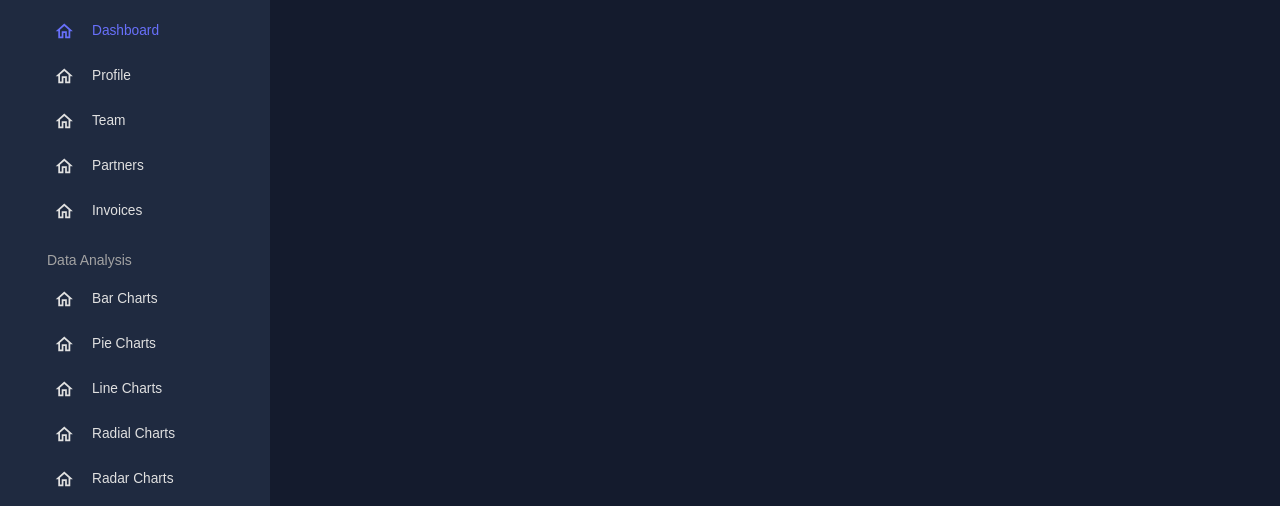
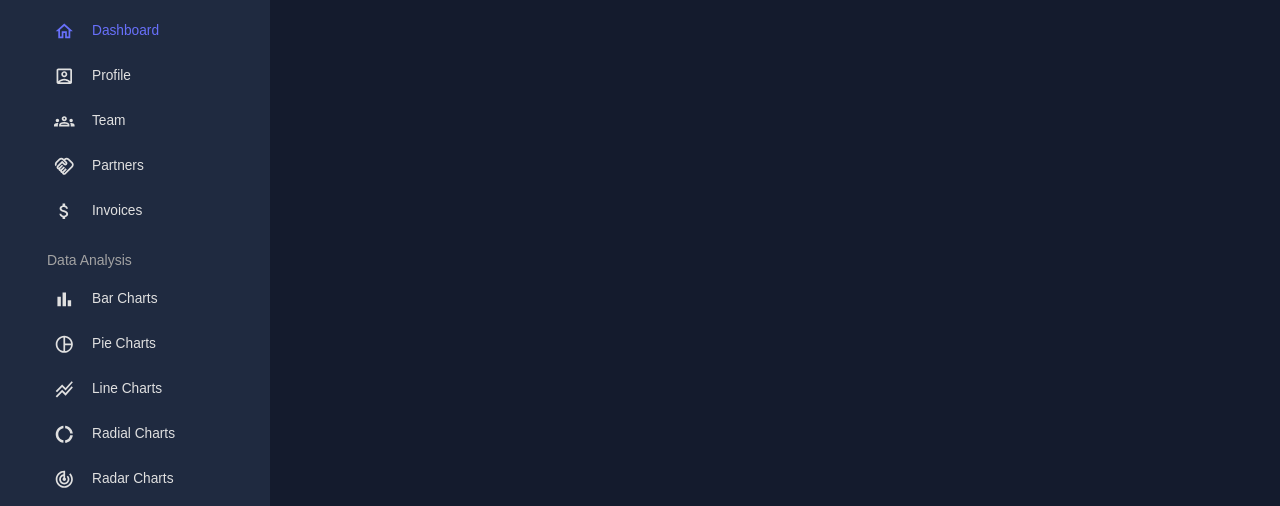
Before and after one commit to vnsoff/react-admin-dashboard, a React (Create React App) app: page /Team in a window 1280 px wide. Shown: the part 291-797 px from the top of the page. Built offline with nearby package versions, Linux system fonts and the light colour scheme.

Commit message:
Icons Update

```diff
--- a/src/scenes/global/Sidebar.jsx
+++ b/src/scenes/global/Sidebar.jsx
@@ -5,18 +5,19 @@ import { Link } from "react-router-dom";
 import "react-pro-sidebar/dist/css/styles.css";
 import { tokens } from "../../theme";
 import HomeOutlinedIcon from "@mui/icons-material/HomeOutlined";
-import PeopleOutlinedIcon from "@mui/icons-material/PeopleOutlined";
-import ContactsOutlinedIcon from "@mui/icons-material/ContactsOutlined";
-import ReceiptOutlinedIcon from "@mui/icons-material/ReceiptOutlined";
-import PersonOutlinedIcon from "@mui/icons-material/PersonOutlined";
-import CalendarTodayOutlinedIcon from "@mui/icons-material/CalendarTodayOutlined";
-import HelpOutlineOutlinedIcon from "@mui/icons-material/HelpOutlineOutlined";
-import BarChartOutlinedIcon from "@mui/icons-material/BarChartOutlined";
-import PieChartOutlineOutlinedIcon from "@mui/icons-material/PieChartOutlineOutlined";
-import TimelineOutlinedIcon from "@mui/icons-material/TimelineOutlined";
-import MenuOutlinedIcon from "@mui/icons-material/MenuOutlined";
-import MapOutlinedIcon from "@mui/icons-material/MapOutlined";
-
+import MenuOutlinedIcon from "@mui/icons-material/HomeOutlined";
+import CalendarMonthOutlinedIcon from '@mui/icons-material/CalendarMonthOutlined';
+import HelpOutlineOutlinedIcon from '@mui/icons-material/HelpOutlineOutlined';
+import BarChartOutlinedIcon from '@mui/icons-material/BarChartOutlined';
+import PieChartOutlinedIcon from '@mui/icons-material/PieChartOutlined';
+import StackedLineChartOutlinedIcon from '@mui/icons-material/StackedLineChartOutlined';
+import DonutLargeOutlinedIcon from '@mui/icons-material/DonutLargeOutlined';
+import TrackChangesOutlinedIcon from '@mui/icons-material/TrackChangesOutlined';
+import ShareOutlinedIcon from '@mui/icons-material/ShareOutlined';
+import AccountBoxOutlinedIcon from '@mui/icons-material/AccountBoxOutlined';
+import GroupsOutlinedIcon from '@mui/icons-material/GroupsOutlined';
+import HandshakeOutlinedIcon from '@mui/icons-material/HandshakeOutlined';
+import AttachMoneyOutlinedIcon from '@mui/icons-material/AttachMoneyOutlined';
 
 const Item = ({ title, to, icon, selected, setSelected }) => {
   const theme = useTheme();
@@ -136,28 +137,28 @@ const Sidebar = () => {
             <Item
               title="Profile"
               to="/Profile"
-              icon={<HomeOutlinedIcon />}
+              icon={<AccountBoxOutlinedIcon />}
               selected={selected}
               setSelected={setSelected}
             />
             <Item
               title="Team"
               to="/Team"
-              icon={<HomeOutlinedIcon />}
+              icon={<GroupsOutlinedIcon />}
               selected={selected}
               setSelected={setSelected}
             />
             <Item
               title="Partners"
               to="/Partners"
-              icon={<HomeOutlinedIcon />}
+              icon={<HandshakeOutlinedIcon />}
               selected={selected}
               setSelected={setSelected}
             />
             <Item
               title="Invoices"
               to="/Invoices"
-              icon={<HomeOutlinedIcon />}
+              icon={<AttachMoneyOutlinedIcon />}
               selected={selected}
               setSelected={setSelected}
             />
@@ -172,35 +173,35 @@ const Sidebar = () => {
             <Item
               title="Bar Charts"
               to="/Bar"
-              icon={<HomeOutlinedIcon />}
+              icon={<BarChartOutlinedIcon />}
               selected={selected}
               setSelected={setSelected}
             />
             <Item
               title="Pie Charts"
               to="/Pie"
-              icon={<HomeOutlinedIcon />}
+              icon={<PieChartOutlinedIcon />}
               selected={selected}
               setSelected={setSelected}
             />
             <Item
               title="Line Charts"
               to="/Line"
-              icon={<HomeOutlinedIcon />}
+              icon={<StackedLineChartOutlinedIcon />}
               selected={selected}
               setSelected={setSelected}
             />
             <Item
               title="Radial Charts"
               to="/Radial"
-              icon={<HomeOutlinedIcon />}
+              icon={<DonutLargeOutlinedIcon />}
               selected={selected}
               setSelected={setSelected}
             />
             <Item
               title="Radar Charts"
               to="/Radar"
-              icon={<HomeOutlinedIcon />}
+              icon={<TrackChangesOutlinedIcon />}
               selected={selected}
               setSelected={setSelected}
             />
@@ -222,21 +223,21 @@ const Sidebar = () => {
             <Item
               title="Medium"
               to="/Medium"
-              icon={<HomeOutlinedIcon />}
+              icon={<ShareOutlinedIcon />}
               selected={selected}
               setSelected={setSelected}
             />
             <Item
               title="Calendar"
               to="/Calendar"
-              icon={<HomeOutlinedIcon />}
+              icon={<CalendarMonthOutlinedIcon />}
               selected={selected}
               setSelected={setSelected}
             />
             <Item
               title="FAQ"
               to="/FAQ"
-              icon={<HomeOutlinedIcon />}
+              icon={<HelpOutlineOutlinedIcon />}
               selected={selected}
               setSelected={setSelected}
             />
```
